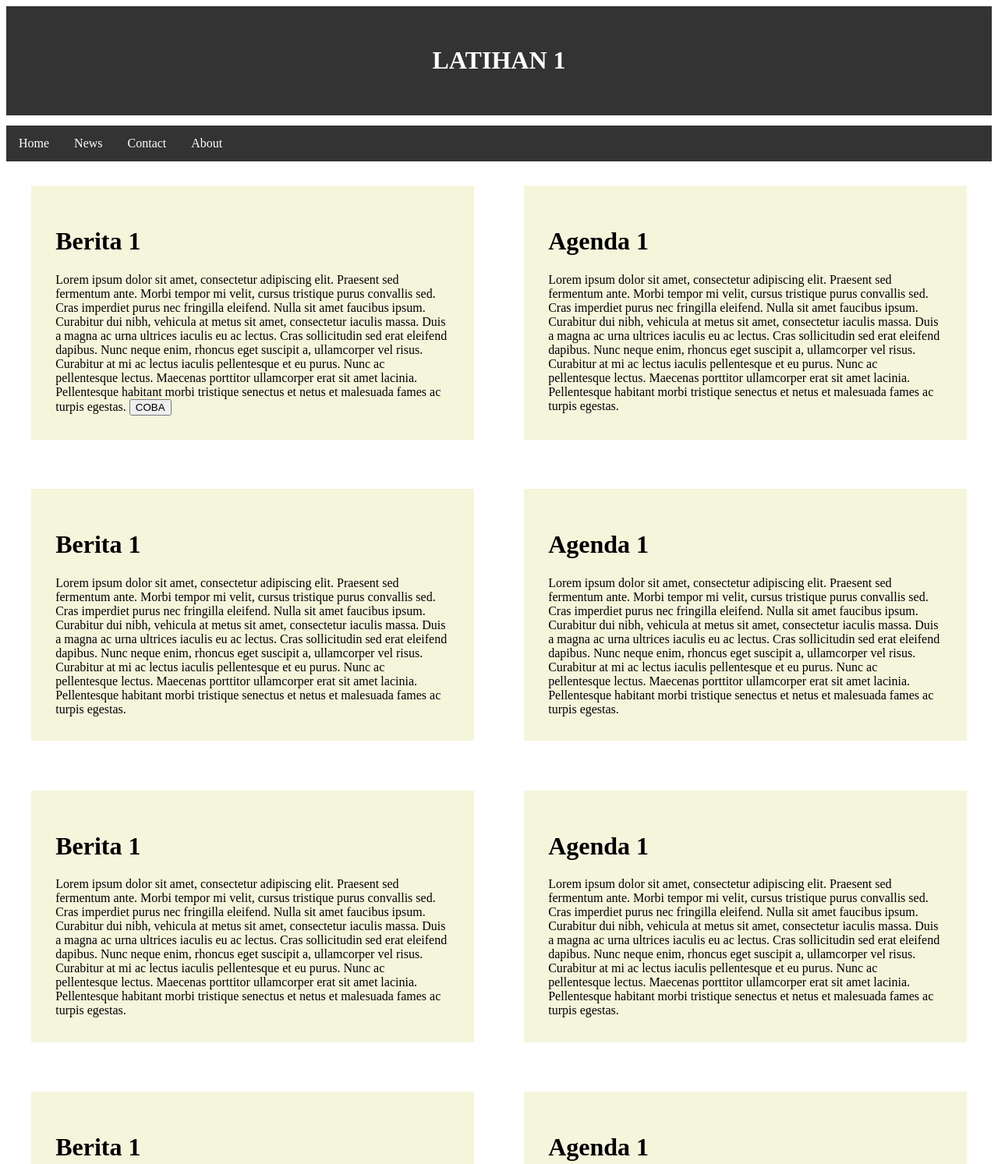
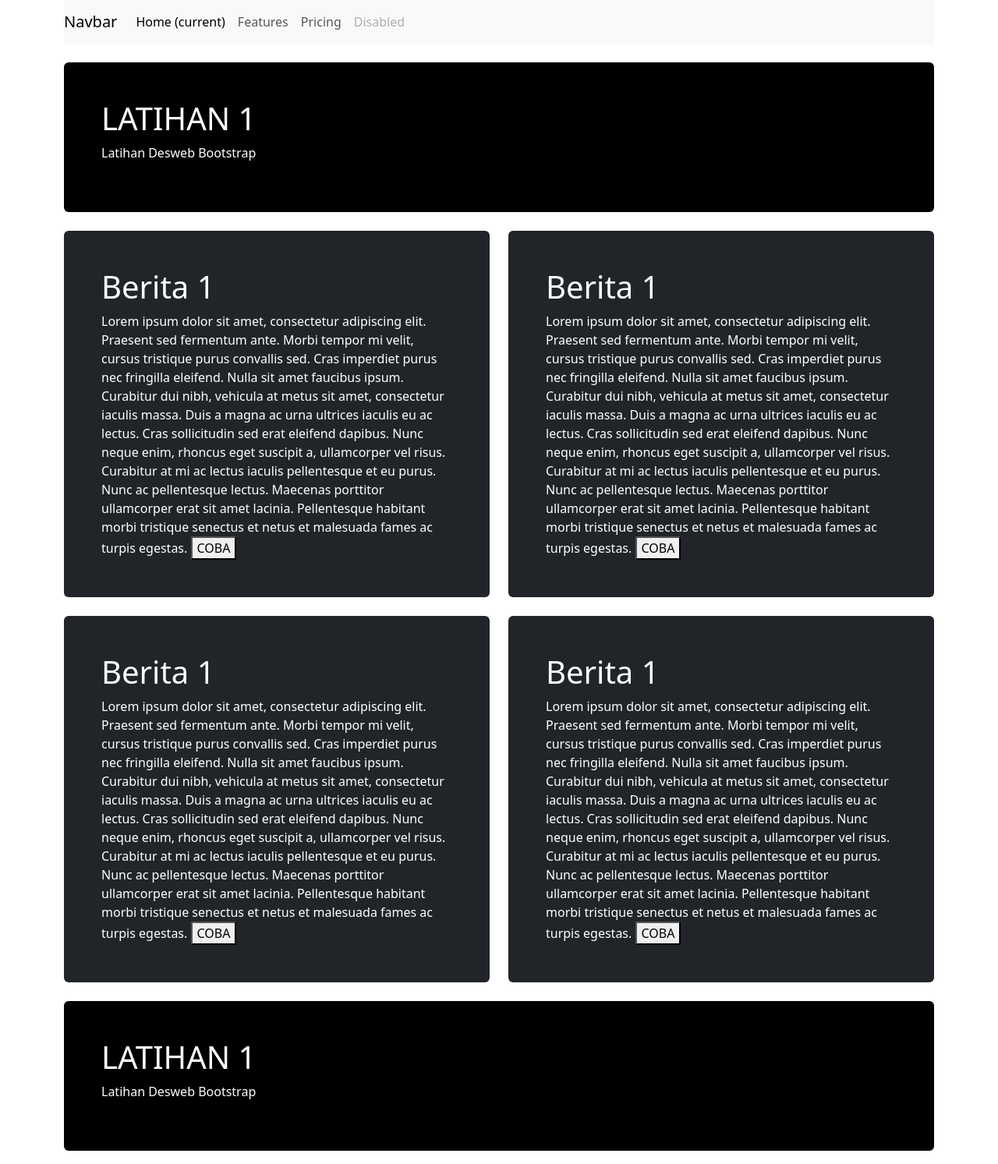
Before and after one commit to AndrewAriefRiyadi/desweb, a plain HTML site: page index.html in a window 1280 px wide. Shown: the top 1493 px of the page at 78% size. Drawn offline with nearby package versions, Linux system fonts and the light colour scheme.

Commit message:
bootstrap

```diff
--- a/index.html
+++ b/index.html
@@ -1,7 +1,10 @@
 <!DOCTYPE html>
 <html>
 <head>
+<meta charset="utf-8">
 <meta name="viewport" content="width=device-width, initial-scale=1">
+<link href="https://cdn.jsdelivr.net/npm/bootstrap@5.3.2/dist/css/bootstrap.min.css" rel="stylesheet">
+<script src="https://cdn.jsdelivr.net/npm/bootstrap@5.3.2/dist/js/bootstrap.bundle.min.js"></script>
 <style>
 ul {
   list-style-type: none;
@@ -73,67 +76,64 @@ li a:hover {
 </script>
 </head>
 <body>
-  <div class="header">
+  <div class="container">
+    <nav class="navbar navbar-expand-lg navbar-light bg-light">
+      <a class="navbar-brand" href="#">Navbar</a>
+      <button class="navbar-toggler" type="button" data-toggle="collapse" data-target="#navbarNavAltMarkup" aria-controls="navbarNavAltMarkup" aria-expanded="false" aria-label="Toggle navigation">
+        <span class="navbar-toggler-icon"></span>
+      </button>
+      <div class="collapse navbar-collapse" id="navbarNavAltMarkup">
+        <div class="navbar-nav">
+          <a class="nav-item nav-link active" href="#">Home <span class="sr-only">(current)</span></a>
+          <a class="nav-item nav-link" href="#">Features</a>
+          <a class="nav-item nav-link" href="#">Pricing</a>
+          <a class="nav-item nav-link disabled" href="#">Disabled</a>
+        </div>
+      </div>
+    </nav>
+    <div class="mt-4 p-5 bg-black text-white rounded">
       <h1> LATIHAN 1 </h1>
+      <p> Latihan Desweb Bootstrap</p>
     </div>
-  <ul>
-      <li><a href="default.asp">Home</a></li>
-      <li><a href="news.asp">News</a></li>
-      <li><a href="contact.asp">Contact</a></li>
-      <li><a href="about.asp">About</a></li>
-  </ul>
+
     <div class="row">
-    <div class="column">
+      <div class="col">
+        <div class="mt-4 p-5 bg-dark text-white rounded">
           <h1> Berita 1</h1>
           <p1 id="demo"> Lorem ipsum dolor sit amet, consectetur adipiscing elit. Praesent sed fermentum ante. Morbi tempor mi velit, cursus tristique purus convallis sed. Cras imperdiet purus nec fringilla eleifend. Nulla sit amet faucibus ipsum. Curabitur dui nibh, vehicula at metus sit amet, consectetur iaculis massa. Duis a magna ac urna ultrices iaculis eu ac lectus. Cras sollicitudin sed erat eleifend dapibus. Nunc neque enim, rhoncus eget suscipit a, ullamcorper vel risus. Curabitur at mi ac lectus iaculis pellentesque et eu purus. Nunc ac pellentesque lectus. Maecenas porttitor ullamcorper erat sit amet lacinia. Pellentesque habitant morbi tristique senectus et netus et malesuada fames ac turpis egestas.</p1>
           <button type="button" onclick="demo_change_content()"> COBA </button>
         </div>
-    <div class="column">
-      <h1> Agenda 1</h1>
-      <p1> Lorem ipsum dolor sit amet, consectetur adipiscing elit. Praesent sed fermentum ante. Morbi tempor mi velit, cursus tristique purus convallis sed. Cras imperdiet purus nec fringilla eleifend. Nulla sit amet faucibus ipsum. Curabitur dui nibh, vehicula at metus sit amet, consectetur iaculis massa. Duis a magna ac urna ultrices iaculis eu ac lectus. Cras sollicitudin sed erat eleifend dapibus. Nunc neque enim, rhoncus eget suscipit a, ullamcorper vel risus. Curabitur at mi ac lectus iaculis pellentesque et eu purus. Nunc ac pellentesque lectus. Maecenas porttitor ullamcorper erat sit amet lacinia. Pellentesque habitant morbi tristique senectus et netus et malesuada fames ac turpis egestas.</p1>
-
       </div>
+      <div class="col">
+        <div class="mt-4 p-5 bg-dark text-white rounded">
+          <h1> Berita 1</h1>
+          <p1 id="demo"> Lorem ipsum dolor sit amet, consectetur adipiscing elit. Praesent sed fermentum ante. Morbi tempor mi velit, cursus tristique purus convallis sed. Cras imperdiet purus nec fringilla eleifend. Nulla sit amet faucibus ipsum. Curabitur dui nibh, vehicula at metus sit amet, consectetur iaculis massa. Duis a magna ac urna ultrices iaculis eu ac lectus. Cras sollicitudin sed erat eleifend dapibus. Nunc neque enim, rhoncus eget suscipit a, ullamcorper vel risus. Curabitur at mi ac lectus iaculis pellentesque et eu purus. Nunc ac pellentesque lectus. Maecenas porttitor ullamcorper erat sit amet lacinia. Pellentesque habitant morbi tristique senectus et netus et malesuada fames ac turpis egestas.</p1>
+          <button type="button" onclick="demo_change_content()"> COBA </button>
         </div>
-  <div class="row">
-    <div class="column">
-      <h1> Berita 1</h1>
-      <p1> Lorem ipsum dolor sit amet, consectetur adipiscing elit. Praesent sed fermentum ante. Morbi tempor mi velit, cursus tristique purus convallis sed. Cras imperdiet purus nec fringilla eleifend. Nulla sit amet faucibus ipsum. Curabitur dui nibh, vehicula at metus sit amet, consectetur iaculis massa. Duis a magna ac urna ultrices iaculis eu ac lectus. Cras sollicitudin sed erat eleifend dapibus. Nunc neque enim, rhoncus eget suscipit a, ullamcorper vel risus. Curabitur at mi ac lectus iaculis pellentesque et eu purus. Nunc ac pellentesque lectus. Maecenas porttitor ullamcorper erat sit amet lacinia. Pellentesque habitant morbi tristique senectus et netus et malesuada fames ac turpis egestas.</p1>
-
-    </div>
-    <div class="column">
-      <h1> Agenda 1</h1>
-      <p1> Lorem ipsum dolor sit amet, consectetur adipiscing elit. Praesent sed fermentum ante. Morbi tempor mi velit, cursus tristique purus convallis sed. Cras imperdiet purus nec fringilla eleifend. Nulla sit amet faucibus ipsum. Curabitur dui nibh, vehicula at metus sit amet, consectetur iaculis massa. Duis a magna ac urna ultrices iaculis eu ac lectus. Cras sollicitudin sed erat eleifend dapibus. Nunc neque enim, rhoncus eget suscipit a, ullamcorper vel risus. Curabitur at mi ac lectus iaculis pellentesque et eu purus. Nunc ac pellentesque lectus. Maecenas porttitor ullamcorper erat sit amet lacinia. Pellentesque habitant morbi tristique senectus et netus et malesuada fames ac turpis egestas.</p1>
-
-    </div>
-  </div>
-  <div class="row">
-    <div class="column">
-      <h1> Berita 1</h1>
-      <p1> Lorem ipsum dolor sit amet, consectetur adipiscing elit. Praesent sed fermentum ante. Morbi tempor mi velit, cursus tristique purus convallis sed. Cras imperdiet purus nec fringilla eleifend. Nulla sit amet faucibus ipsum. Curabitur dui nibh, vehicula at metus sit amet, consectetur iaculis massa. Duis a magna ac urna ultrices iaculis eu ac lectus. Cras sollicitudin sed erat eleifend dapibus. Nunc neque enim, rhoncus eget suscipit a, ullamcorper vel risus. Curabitur at mi ac lectus iaculis pellentesque et eu purus. Nunc ac pellentesque lectus. Maecenas porttitor ullamcorper erat sit amet lacinia. Pellentesque habitant morbi tristique senectus et netus et malesuada fames ac turpis egestas.</p1>
-
-    </div>
-    <div class="column">
-      <h1> Agenda 1</h1>
-      <p1> Lorem ipsum dolor sit amet, consectetur adipiscing elit. Praesent sed fermentum ante. Morbi tempor mi velit, cursus tristique purus convallis sed. Cras imperdiet purus nec fringilla eleifend. Nulla sit amet faucibus ipsum. Curabitur dui nibh, vehicula at metus sit amet, consectetur iaculis massa. Duis a magna ac urna ultrices iaculis eu ac lectus. Cras sollicitudin sed erat eleifend dapibus. Nunc neque enim, rhoncus eget suscipit a, ullamcorper vel risus. Curabitur at mi ac lectus iaculis pellentesque et eu purus. Nunc ac pellentesque lectus. Maecenas porttitor ullamcorper erat sit amet lacinia. Pellentesque habitant morbi tristique senectus et netus et malesuada fames ac turpis egestas.</p1>
-
-    </div>
-  </div>
-  <div class="row">
-    <div class="column">
-      <h1> Berita 1</h1>
-      <p1> Lorem ipsum dolor sit amet, consectetur adipiscing elit. Praesent sed fermentum ante. Morbi tempor mi velit, cursus tristique purus convallis sed. Cras imperdiet purus nec fringilla eleifend. Nulla sit amet faucibus ipsum. Curabitur dui nibh, vehicula at metus sit amet, consectetur iaculis massa. Duis a magna ac urna ultrices iaculis eu ac lectus. Cras sollicitudin sed erat eleifend dapibus. Nunc neque enim, rhoncus eget suscipit a, ullamcorper vel risus. Curabitur at mi ac lectus iaculis pellentesque et eu purus. Nunc ac pellentesque lectus. Maecenas porttitor ullamcorper erat sit amet lacinia. Pellentesque habitant morbi tristique senectus et netus et malesuada fames ac turpis egestas.</p1>
-
-    </div>
-    <div class="column">
-      <h1> Agenda 1</h1>
-      <p1> Lorem ipsum dolor sit amet, consectetur adipiscing elit. Praesent sed fermentum ante. Morbi tempor mi velit, cursus tristique purus convallis sed. Cras imperdiet purus nec fringilla eleifend. Nulla sit amet faucibus ipsum. Curabitur dui nibh, vehicula at metus sit amet, consectetur iaculis massa. Duis a magna ac urna ultrices iaculis eu ac lectus. Cras sollicitudin sed erat eleifend dapibus. Nunc neque enim, rhoncus eget suscipit a, ullamcorper vel risus. Curabitur at mi ac lectus iaculis pellentesque et eu purus. Nunc ac pellentesque lectus. Maecenas porttitor ullamcorper erat sit amet lacinia. Pellentesque habitant morbi tristique senectus et netus et malesuada fames ac turpis egestas.</p1>
-
       </div>
     </div>
 
-  <div class="footer">
+    <div class="row">
+      <div class="col">
+        <div class="mt-4 p-5 bg-dark text-white rounded">
+          <h1> Berita 1</h1>
+          <p1 id="demo"> Lorem ipsum dolor sit amet, consectetur adipiscing elit. Praesent sed fermentum ante. Morbi tempor mi velit, cursus tristique purus convallis sed. Cras imperdiet purus nec fringilla eleifend. Nulla sit amet faucibus ipsum. Curabitur dui nibh, vehicula at metus sit amet, consectetur iaculis massa. Duis a magna ac urna ultrices iaculis eu ac lectus. Cras sollicitudin sed erat eleifend dapibus. Nunc neque enim, rhoncus eget suscipit a, ullamcorper vel risus. Curabitur at mi ac lectus iaculis pellentesque et eu purus. Nunc ac pellentesque lectus. Maecenas porttitor ullamcorper erat sit amet lacinia. Pellentesque habitant morbi tristique senectus et netus et malesuada fames ac turpis egestas.</p1>
+          <button type="button" onclick="demo_change_content()"> COBA </button>
+        </div>
+      </div>
+      <div class="col">
+        <div class="mt-4 p-5 bg-dark text-white rounded">
+          <h1> Berita 1</h1>
+          <p1 id="demo"> Lorem ipsum dolor sit amet, consectetur adipiscing elit. Praesent sed fermentum ante. Morbi tempor mi velit, cursus tristique purus convallis sed. Cras imperdiet purus nec fringilla eleifend. Nulla sit amet faucibus ipsum. Curabitur dui nibh, vehicula at metus sit amet, consectetur iaculis massa. Duis a magna ac urna ultrices iaculis eu ac lectus. Cras sollicitudin sed erat eleifend dapibus. Nunc neque enim, rhoncus eget suscipit a, ullamcorper vel risus. Curabitur at mi ac lectus iaculis pellentesque et eu purus. Nunc ac pellentesque lectus. Maecenas porttitor ullamcorper erat sit amet lacinia. Pellentesque habitant morbi tristique senectus et netus et malesuada fames ac turpis egestas.</p1>
+          <button type="button" onclick="demo_change_content()"> COBA </button>
+        </div>
+      </div>
+    </div>
+
+    <div class="mt-4 p-5 bg-black text-white rounded">
       <h1> LATIHAN 1 </h1>
-    <p> Andrew Arief Riyadi</p>
+      <p> Latihan Desweb Bootstrap</p>
+    </div>
   </div>
 </body>
 
```
Lines whose indentation alone changed are shown as unchanged.
